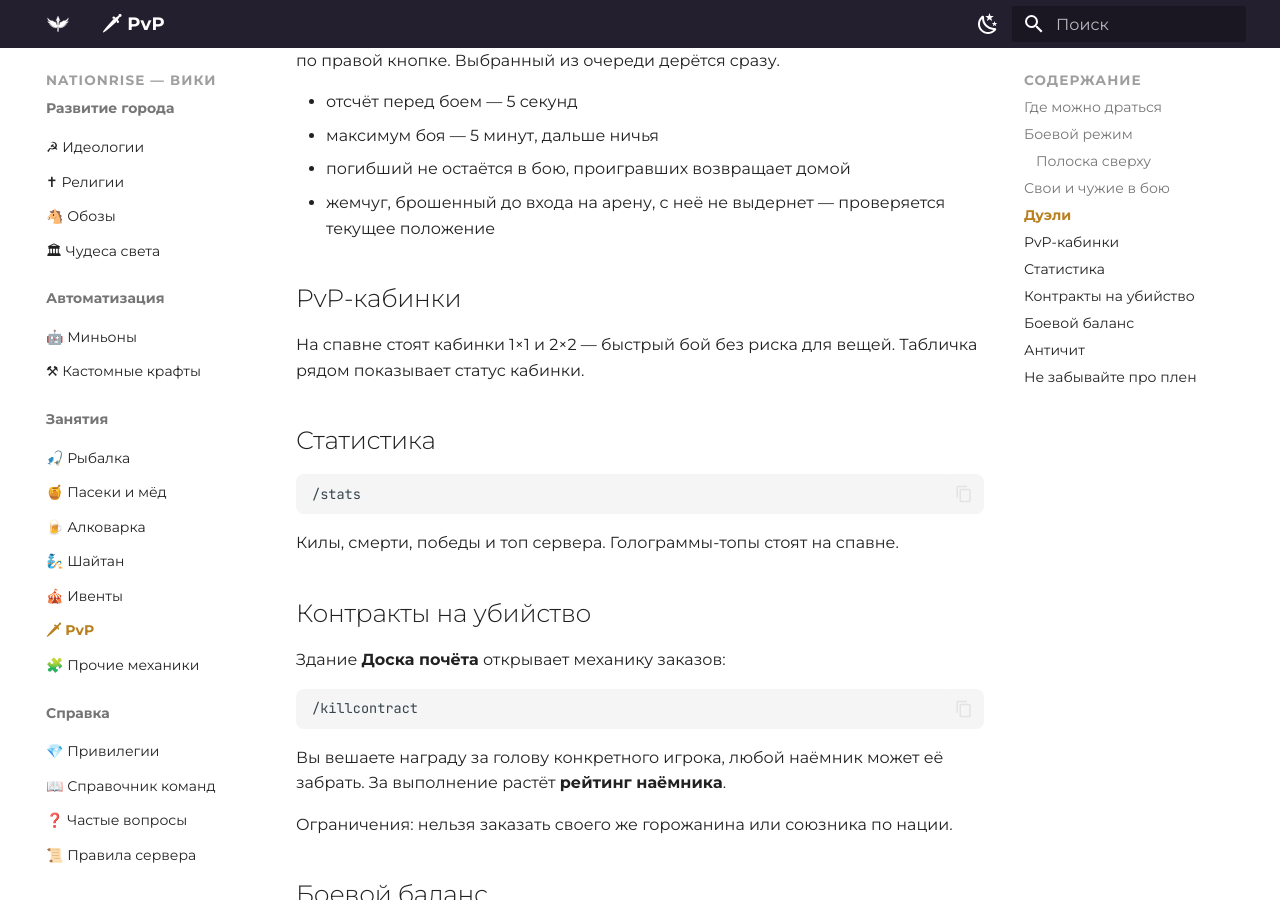
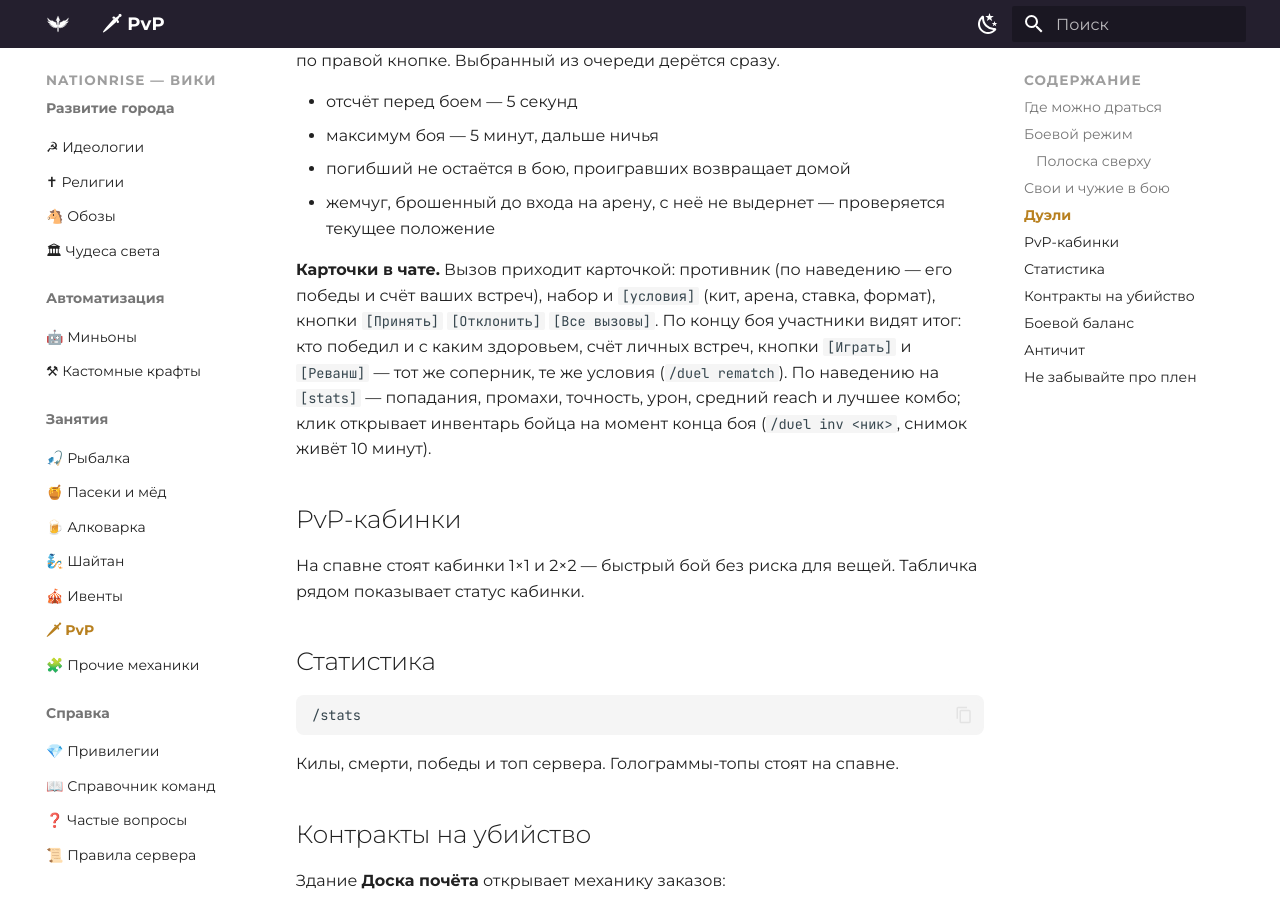
Before and after one commit to zixSSSed/NationRise-Wiki-RU, an MkDocs documentation site: the page built from docs/pvp.md, in a window 1280 px wide and 900 px high, scrolled down 2047 px. Built offline with MkDocs 1.6.1 and Material for MkDocs 9.7.7, drawn with Linux system fonts in a browser that asks for light colours.

Commit message:
PvP: duel chat cards, stats, rematch
Co-Authored-By: Claude Opus 5 <noreply@anthropic.com>

```diff
--- a/docs/pvp.md
+++ b/docs/pvp.md
@@ -74,6 +74,14 @@
 - погибший не остаётся в бою, проигравших возвращает домой
 - жемчуг, брошенный до входа на арену, с неё не выдернет — проверяется текущее положение
 
+**Карточки в чате.** Вызов приходит карточкой: противник (по наведению — его победы и
+счёт ваших встреч), набор и `[условия]` (кит, арена, ставка, формат), кнопки
+`[Принять]` `[Отклонить]` `[Все вызовы]`. По концу боя участники видят итог: кто победил
+и с каким здоровьем, счёт личных встреч, кнопки `[Играть]` и `[Реванш]` — тот же соперник,
+те же условия (`/duel rematch`). По наведению на `[stats]` — попадания, промахи, точность,
+урон, средний reach и лучшее комбо; клик открывает инвентарь бойца на момент конца боя
+(`/duel inv <ник>`, снимок живёт 10 минут).
+
 ## PvP-кабинки
 
 На спавне стоят кабинки 1×1 и 2×2 — быстрый бой без риска для вещей.
```
